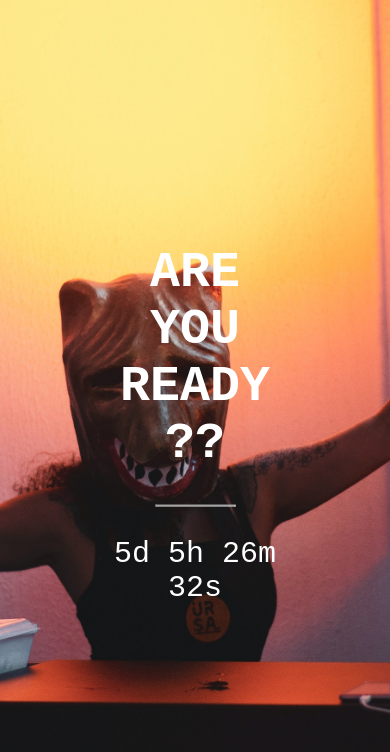
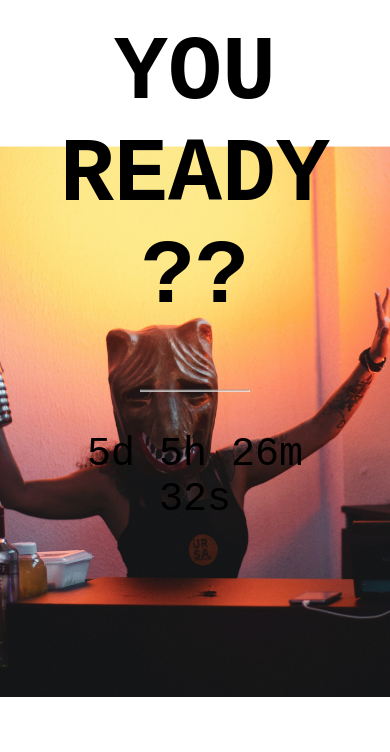
Before and after one commit to mroelandts/countdown-website, a plain HTML site: page index.html in a window 390 px wide. Drawn offline with Linux system fonts and the light colour scheme.

Commit message:
make sure bcakground is visible on phone

```diff
--- a/index.html
+++ b/index.html
@@ -7,14 +7,15 @@ body, html {
 }
 
 .bgimg {
-  background-image: url('images/background6.jpg');
+  background-image: url('images/background8.jpg');
   height: 100%;
   background-position: center;
   background-size: cover;
   position: relative;
-  color: white;
+  color: black;
   font-family: "Courier New", Courier, monospace;
-  font-size: 25px;
+  font-size: 45px;
+  background-color: white;
 }
 
 .topleft {
@@ -31,7 +32,7 @@ body, html {
 
 .middle {
   position: absolute;
-  top: 50%;
+  top: 25%;
   left: 50%;
   transform: translate(-50%, -50%);
   text-align: center;
@@ -41,6 +42,7 @@ hr {
   margin: auto;
   width: 40%;
 }
+
 </style>
   <head>
     <!-- Required meta tags -->
@@ -72,7 +74,7 @@ hr {
   <div class="middle">
     <h1>ARE YOU READY ??</h1>
     <hr>
-    <p id="countdown" style="font-size:30px">0d 0h 0m 0s</p>
+    <p id="countdown" style="font-size:40px">0d 0h 0m 0s</p>
   </div>
 </div>
 
```
Also changed, not shown: images/background8.jpg (added).
